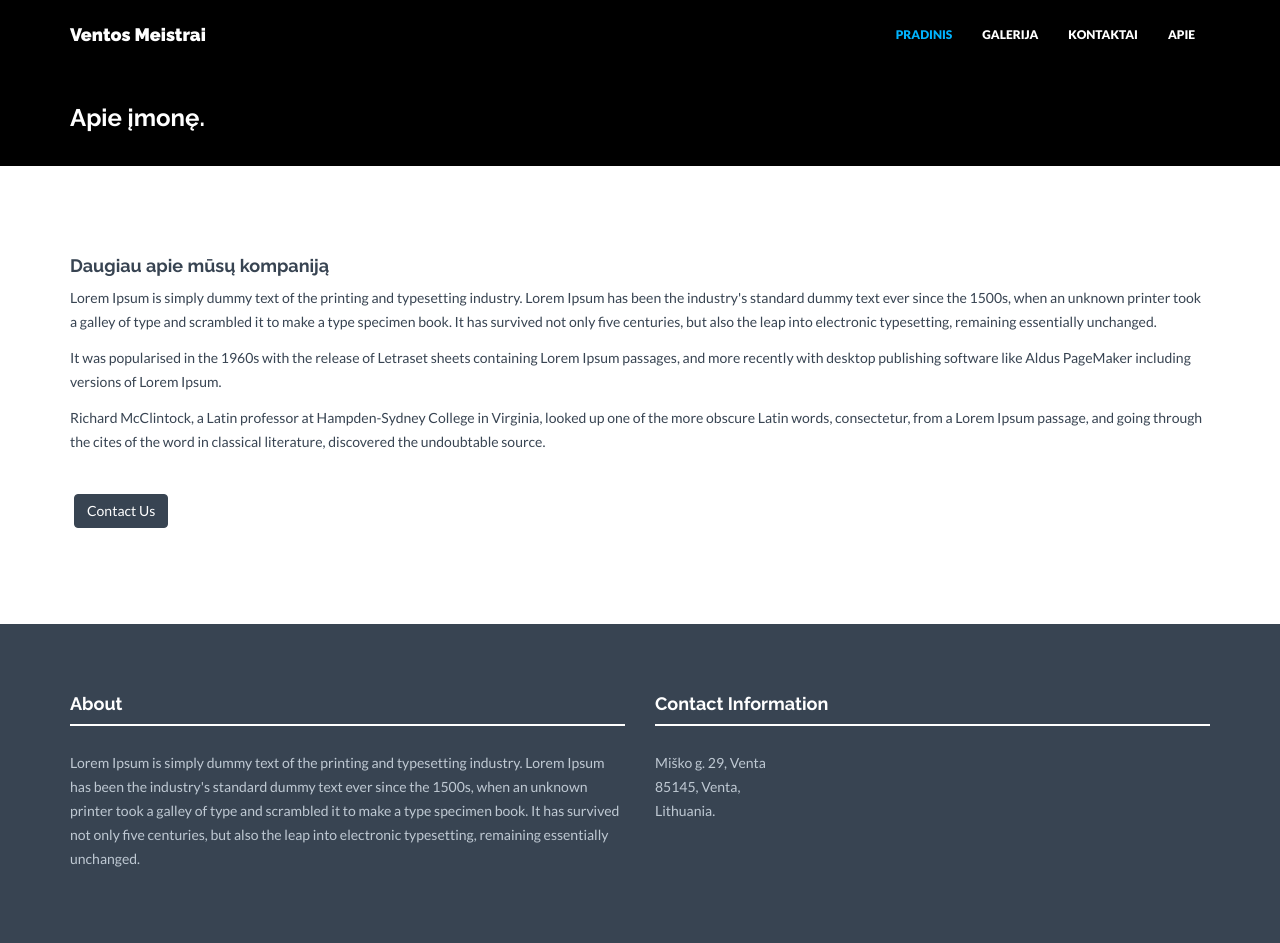
After one commit to PauliusP17/meistrai-testas, a Django app: page /about in a window 1280 px wide. The commit adds this page. Run offline with Django 3.2, Linux system fonts and the light colour scheme; some libraries are stand-ins or nearby versions.

Commit message:
Update containing client notes and new page About.

```diff
--- a/meistrai_app/static/meistrai_app/css/style.css
+++ b/meistrai_app/static/meistrai_app/css/style.css
@@ -360,15 +360,15 @@ a:focus {
 ################################################################# */
 /* General Tweaks */
 
-#blue {
-	background: #00b3fe;
+#black {
+	background: black;
 	margin-top: 60px;
 	margin-bottom: 60px;
 	padding-top: 25px;
 	padding-bottom: 25px;
 }
 
-#blue h3 {
+#black h3 {
 	color: white;
 	margin-left: 15px;
 }
--- /dev/null
+++ b/meistrai_app/templates/meistrai_app/about.html
@@ -0,0 +1,27 @@
+{% extends "meistrai_app/base.html" %}
+{% load staticfiles %}
+{% block content %}
+
+<div id="black">
+  <div class="container">
+    <div class="row">
+      <h3>Apie įmonę.</h3>
+    </div>
+  </div>
+</div>
+
+<div class="container mtb">
+  <div class="row">
+    <div class="col-lg-12">
+      <h4>Daugiau apie mūsų kompaniją</h4>
+      <p>Lorem Ipsum is simply dummy text of the printing and typesetting industry. Lorem Ipsum has been the industry's standard dummy text ever since the 1500s, when an unknown printer took a galley of type and scrambled it to make a type specimen book. It has survived not only five centuries, but also the leap into electronic typesetting, remaining essentially unchanged. </p>
+      <p>It was popularised in the 1960s with the release of Letraset sheets containing Lorem Ipsum passages, and more recently with desktop publishing software like Aldus PageMaker including versions of Lorem Ipsum.</p>
+      <p>Richard McClintock, a Latin professor at Hampden-Sydney College in Virginia, looked up one of the more obscure Latin words, consectetur, from a Lorem Ipsum passage, and going through the cites of the word in classical literature, discovered the undoubtable source.</p>
+      <p><br/><a href="/contact/" class="btn btn-theme">Contact Us</a></p>
+    </div>
+  </div><! --/row -->
+</div><! --/container -->
+
+
+
+{% endblock content %}
--- a/meistrai_app/templates/meistrai_app/base.html
+++ b/meistrai_app/templates/meistrai_app/base.html
@@ -19,7 +19,6 @@
   <script src="https://oss.maxcdn.com/libs/html5shiv/3.7.0/html5shiv.js"></script>
   <script src="https://oss.maxcdn.com/libs/respond.js/1.4.2/respond.min.js"></script>
   <![endif]-->
-  <!--<script src="{% static 'js/modernizr.js' %}"></script>-->
 </head>
 <body>
 
@@ -39,30 +38,29 @@
         <li class="active"><a href="/">PRADINIS</a></li>
         <li><a href="/gallery/">GALERIJA</a></li>
         <li><a href="/contact/">KONTAKTAI</a></li>
+          <li><a href="/about/">APIE</a></li>
       </ul>
-    </div><!--/.nav-collapse -->
+    </div>
   </div>
 </div>
 
 {% block content %}{% endblock content %}
 
-<!-- *****************************************************************************************************************
-	 FOOTER
-	 ***************************************************************************************************************** -->
 	 <div id="footerwrap">
 	 	<div class="container">
 		 	<div class="row">
 		 		<div class="col-lg-6">
 		 			<h4>About</h4>
 		 			<div class="hline-w"></div>
-		 			<p>Gedžiaus lankstyma fabriks yr geriausias fabriks Ventos apylinkėse.</p>
+		 			      <p>Lorem Ipsum is simply dummy text of the printing and typesetting industry. Lorem Ipsum has been the industry's standard dummy text ever since the 1500s, when an unknown printer took a galley of type and scrambled it to make a type specimen book. It has survived not only five centuries, but also the leap into electronic typesetting, remaining essentially unchanged. </p>
+
 		 		</div>
 
 		 		<div class="col-lg-6">
 		 			<h4>Contact Information</h4>
 		 			<div class="hline-w"></div>
 		 			<p>
-		 				Pramonės g. 17,<br/>
+		 				Miško g. 29, Venta<br/>
 		 				85145, Venta,<br/>
 		 				Lithuania.<br/>
 		 			</p>
--- a/meistrai_app/urls.py
+++ b/meistrai_app/urls.py
@@ -6,4 +6,5 @@ urlpatterns = [
     url(r'^$', views.index, name='index'),
     url(r'gallery', views.gallery, name='gallery'),
     url(r'contact', views.contact, name='contact'),
+    url(r'about', views.about, name='about'),
 ]
--- a/meistrai_app/views.py
+++ b/meistrai_app/views.py
@@ -22,3 +22,7 @@ def gallery(request):
 def contact(request):
     template = loader.get_template('meistrai_app/contact.html')
     return HttpResponse(template.render(context=None, request=request))
+
+def about(request):
+    template = loader.get_template('meistrai_app/about.html')
+    return HttpResponse(template.render(context=None, request=request))
```
Also changed, not shown: meistrai_app/templates/meistrai_app/contact.html (+8 -13 lines), meistrai_app/templates/meistrai_app/gallery.html (+10 -11 lines).
